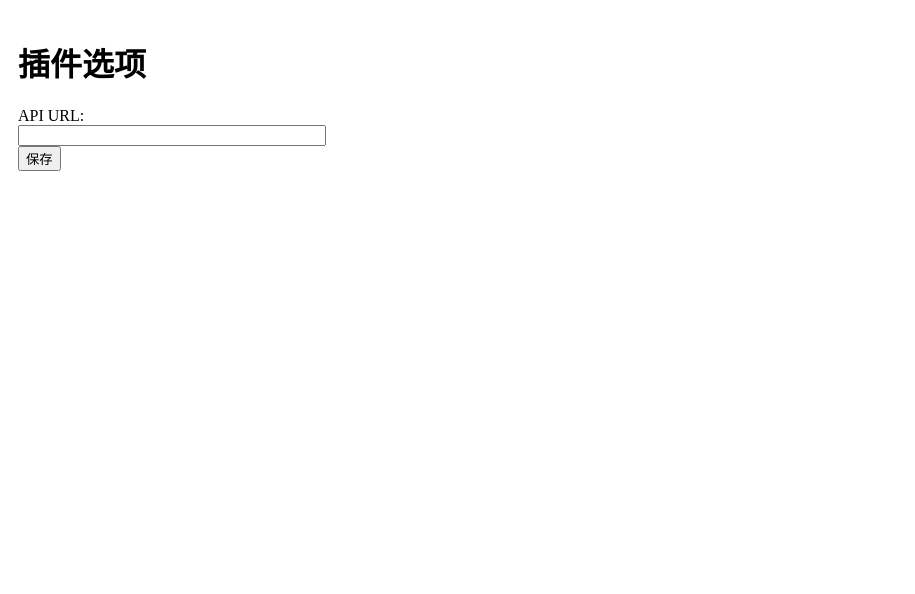
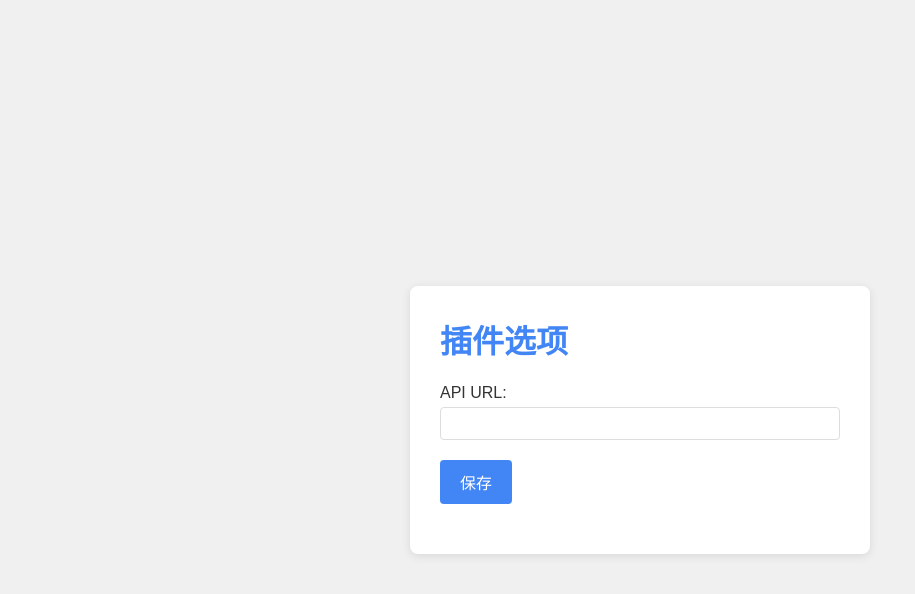
Before and after one commit to masiqi/daofa, a browser extension: page tools/chrome_extension/options.html in a window 1280 px wide. Shown: the whole page, without its empty margins (0-915 px from the left). Drawn offline with Linux system fonts and the light colour scheme.

```diff
--- a/tools/chrome_extension/options.html
+++ b/tools/chrome_extension/options.html
@@ -4,17 +4,66 @@
   <title>图片OCR处理插件选项</title>
   <style>
     body {
-      width: 300px;
-      padding: 10px;
+      font-family: Arial, sans-serif;
+      background-color: #f0f0f0;
+      margin: 0;
+      padding: 20px;
+      display: flex;
+      justify-content: center;
+      align-items: center;
+      min-height: 100vh;
+    }
+    .container {
+      background-color: white;
+      padding: 30px;
+      border-radius: 8px;
+      box-shadow: 0 2px 10px rgba(0,0,0,0.1);
+      width: 100%;
+      max-width: 400px;
+    }
+    h1 {
+      color: #4285F4;
+      margin-top: 0;
+    }
+    label {
+      display: block;
+      margin-bottom: 5px;
+      color: #333;
+    }
+    input[type="text"] {
+      width: 100%;
+      padding: 8px;
+      margin-bottom: 20px;
+      border: 1px solid #ddd;
+      border-radius: 4px;
+      box-sizing: border-box;
+    }
+    button {
+      background-color: #4285F4;
+      color: white;
+      border: none;
+      padding: 10px 20px;
+      border-radius: 4px;
+      cursor: pointer;
+      font-size: 16px;
+    }
+    button:hover {
+      background-color: #3367D6;
+    }
+    #status {
+      margin-top: 20px;
+      color: #4CAF50;
     }
   </style>
 </head>
 <body>
-  <h1>插件选项</h1>
-  <label for="apiUrl">API URL:</label>
-  <input type="text" id="apiUrl" style="width: 100%;">
-  <button id="saveBtn">保存</button>
-  <p id="status"></p>
+  <div class="container">
+    <h1>插件选项</h1>
+    <label for="apiUrl">API URL:</label>
+    <input type="text" id="apiUrl">
+    <button id="saveBtn">保存</button>
+    <p id="status"></p>
+  </div>
   <script src="options.js"></script>
 </body>
 </html>
--- a/tools/chrome_extension/options.js
+++ b/tools/chrome_extension/options.js
@@ -13,8 +13,9 @@
     const apiUrl = apiUrlInput.value;
     chrome.storage.sync.set({ apiUrl }, () => {
       status.textContent = '选项已保存';
+      status.style.opacity = 1;
       setTimeout(() => {
-        status.textContent = '';
+        status.style.opacity = 0;
       }, 2000);
     });
   });
```
Also changed, not shown: tools/chrome_extension/content.js (+18 -0 lines).
